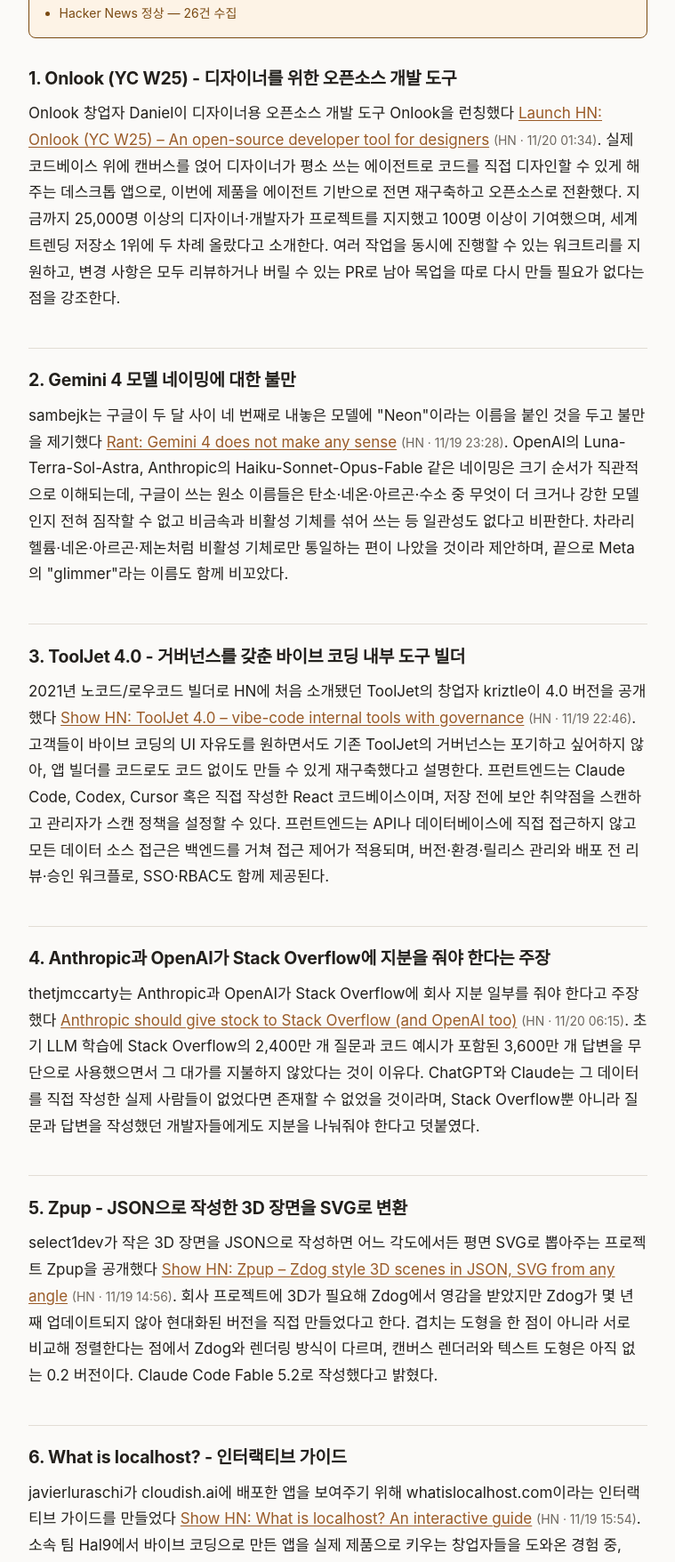
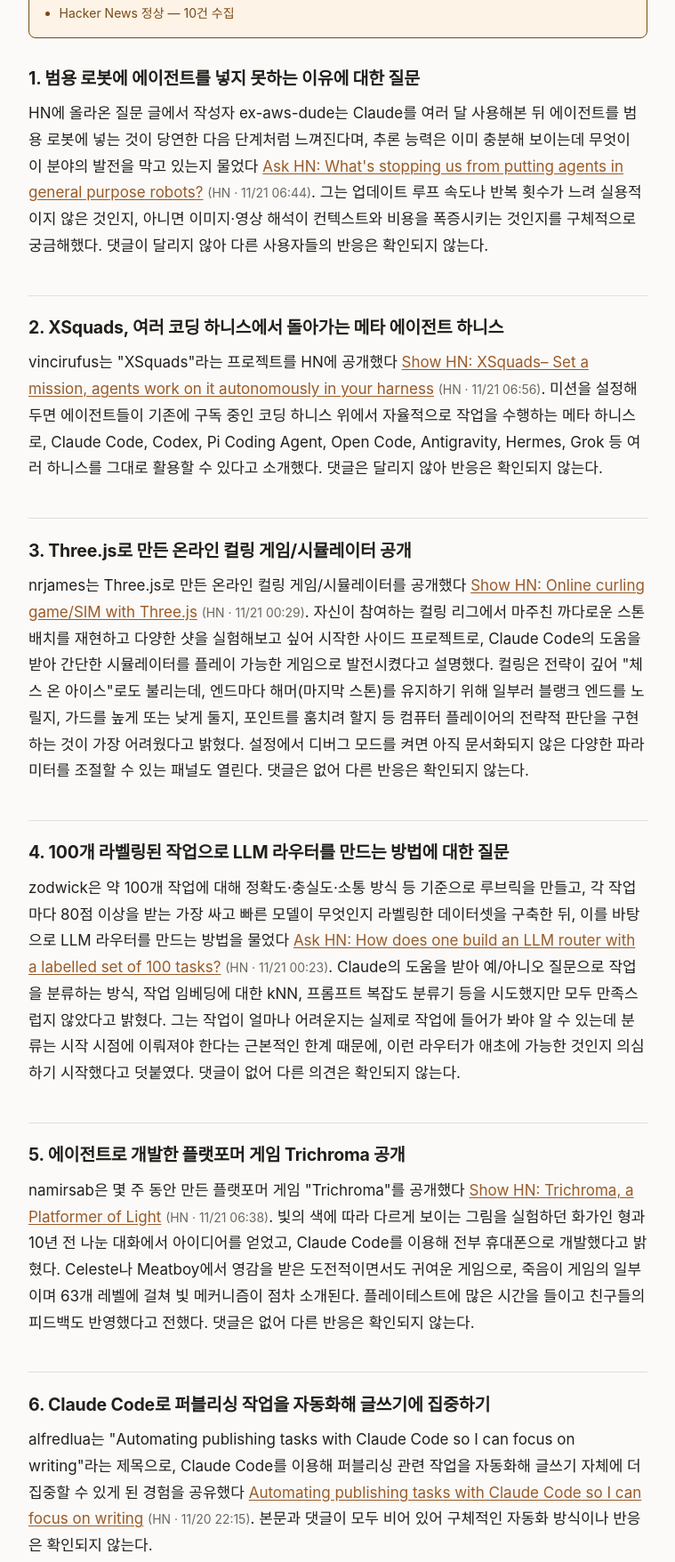
Before and after one commit to Junroot/reddit-claude, a plain HTML site: page index.html in a window 1280 px wide. Shown: the part 213-1969 px from the top of the page at 89% size, without its empty margins (260-1019 px from the left). Drawn offline with Linux system fonts and the light colour scheme.

Commit message:
브리프 발행 2026-11-21 01:44 UTC

```diff
--- a/index.html
+++ b/index.html
@@ -121,71 +121,72 @@
 
 <header>
   <h1>Claude Code 커뮤니티 브리프</h1>
-  <p class="asof">기준 시각 2026-11-20 10:53 KST</p>
+  <p class="asof">기준 시각 2026-11-21 10:42 KST</p>
 </header>
 
-<div class="banner attention"><b>이번 회차 수집 상태</b><ul><li><b>Reddit 수집 실패</b></li><li>Hacker News 정상 — 26건 수집</li></ul></div>
+<div class="banner attention"><b>이번 회차 수집 상태</b><ul><li><b>Reddit 수집 실패</b></li><li>Hacker News 정상 — 10건 수집</li></ul></div>
 
 <main>
-<h2>1. Onlook (YC W25) - 디자이너를 위한 오픈소스 개발 도구</h2>
-<p>Onlook 창업자 Daniel이 디자이너용 오픈소스 개발 도구 Onlook을 런칭했다 <a href="https://news.ycombinator.com/item?id=50562320">Launch HN: Onlook (YC W25) – An open-source developer tool for designers</a> <span class="ref">(HN · 11/20 01:34)</span>. 실제
-코드베이스 위에 캔버스를 얹어 디자이너가 평소 쓰는 에이전트로 코드를 직접 디자인할 수 있게 해주는
-데스크톱 앱으로, 이번에 제품을 에이전트 기반으로 전면 재구축하고 오픈소스로 전환했다. 지금까지
-25,000명 이상의 디자이너·개발자가 프로젝트를 지지했고 100명 이상이 기여했으며, 세계 트렌딩 저장소
-1위에 두 차례 올랐다고 소개한다. 여러 작업을 동시에 진행할 수 있는 워크트리를 지원하고, 변경 사항은
-모두 리뷰하거나 버릴 수 있는 PR로 남아 목업을 따로 다시 만들 필요가 없다는 점을 강조한다.</p>
-
-<h2>2. Gemini 4 모델 네이밍에 대한 불만</h2>
-<p>sambejk는 구글이 두 달 사이 네 번째로 내놓은 모델에 "Neon"이라는 이름을 붙인 것을 두고 불만을
-제기했다 <a href="https://news.ycombinator.com/item?id=50560575">Rant: Gemini 4 does not make any sense</a> <span class="ref">(HN · 11/19 23:28)</span>. OpenAI의 Luna-Terra-Sol-Astra, Anthropic의 Haiku-Sonnet-Opus-Fable
-같은 네이밍은 크기 순서가 직관적으로 이해되는데, 구글이 쓰는 원소 이름들은 탄소·네온·아르곤·수소 중
-무엇이 더 크거나 강한 모델인지 전혀 짐작할 수 없고 비금속과 비활성 기체를 섞어 쓰는 등 일관성도
-없다고 비판한다. 차라리 헬륨·네온·아르곤·제논처럼 비활성 기체로만 통일하는 편이 나았을 것이라
-제안하며, 끝으로 Meta의 "glimmer"라는 이름도 함께 비꼬았다.</p>
-
-<h2>3. ToolJet 4.0 - 거버넌스를 갖춘 바이브 코딩 내부 도구 빌더</h2>
-<p>2021년 노코드/로우코드 빌더로 HN에 처음 소개됐던 ToolJet의 창업자 kriztle이 4.0 버전을
-공개했다 <a href="https://news.ycombinator.com/item?id=50560051">Show HN: ToolJet 4.0 – vibe-code internal tools with governance</a> <span class="ref">(HN · 11/19 22:46)</span>. 고객들이 바이브 코딩의 UI 자유도를 원하면서도 기존 ToolJet의
-거버넌스는 포기하고 싶어하지 않아, 앱 빌더를 코드로도 코드 없이도 만들 수 있게 재구축했다고
-설명한다. 프런트엔드는 Claude Code, Codex, Cursor 혹은 직접 작성한 React 코드베이스이며, 저장 전에
-보안 취약점을 스캔하고 관리자가 스캔 정책을 설정할 수 있다. 프런트엔드는 API나 데이터베이스에 직접
-접근하지 않고 모든 데이터 소스 접근은 백엔드를 거쳐 접근 제어가 적용되며, 버전·환경·릴리스
-관리와 배포 전 리뷰·승인 워크플로, SSO·RBAC도 함께 제공된다.</p>
-
-<h2>4. Anthropic과 OpenAI가 Stack Overflow에 지분을 줘야 한다는 주장</h2>
-<p>thetjmccarty는 Anthropic과 OpenAI가 Stack Overflow에 회사 지분 일부를 줘야 한다고
-주장했다 <a href="https://news.ycombinator.com/item?id=50566487">Anthropic should give stock to Stack Overflow (and OpenAI too)</a> <span class="ref">(HN · 11/20 06:15)</span>. 초기 LLM 학습에 Stack Overflow의 2,400만 개 질문과 코드 예시가 포함된
-3,600만 개 답변을 무단으로 사용했으면서 그 대가를 지불하지 않았다는 것이 이유다. ChatGPT와 Claude는
-그 데이터를 직접 작성한 실제 사람들이 없었다면 존재할 수 없었을 것이라며, Stack Overflow뿐 아니라
-질문과 답변을 작성했던 개발자들에게도 지분을 나눠줘야 한다고 덧붙였다.</p>
-
-<h2>5. Zpup - JSON으로 작성한 3D 장면을 SVG로 변환</h2>
-<p>select1dev가 작은 3D 장면을 JSON으로 작성하면 어느 각도에서든 평면 SVG로 뽑아주는 프로젝트
-Zpup을 공개했다 <a href="https://news.ycombinator.com/item?id=50556534">Show HN: Zpup – Zdog style 3D scenes in JSON, SVG from any angle</a> <span class="ref">(HN · 11/19 14:56)</span>. 회사 프로젝트에 3D가 필요해 Zdog에서 영감을 받았지만 Zdog가
-몇 년째 업데이트되지 않아 현대화된 버전을 직접 만들었다고 한다. 겹치는 도형을 한 점이 아니라 서로
-비교해 정렬한다는 점에서 Zdog와 렌더링 방식이 다르며, 캔버스 렌더러와 텍스트 도형은 아직 없는
-0.2 버전이다. Claude Code Fable 5.2로 작성했다고 밝혔다.</p>
-
-<h2>6. What is localhost? - 인터랙티브 가이드</h2>
-<p>javierluraschi가 cloudish.ai에 배포한 앱을 보여주기 위해 whatislocalhost.com이라는 인터랙티브
-가이드를 만들었다 <a href="https://news.ycombinator.com/item?id=50556819">Show HN: What is localhost? An interactive guide</a> <span class="ref">(HN · 11/19 15:54)</span>. 소속 팀 Hal9에서 바이브 코딩으로 만든 앱을 실제 제품으로
-키우는 창업자들을 도와온 경험 중, "Claude로 코딩한 앱을 그대로 내 웹사이트로 써도 되냐"는 질문을
-가장 많이 받았다고 한다. 컴퓨터가 잠들거나 포트 노출로 해킹당하기 쉽고, 인터넷이 느리고
-불안정하며 한 대뿐이라는 한계가 있어 로컬호스트를 웹사이트로 쓰는 건 좋은 생각이 아니라고 설명하며,
-localhost / 127.0.0.1 / ::1이 무엇인지 보여주는 인터랙티브 설명을 만들었다고 소개한다.</p>
-
-<h2>7. 아이들을 위한 소규모 코딩 도구</h2>
-<p>fclaude가 아이들을 위한 작은 코딩 도구를 HN에 공개했다 <a href="https://news.ycombinator.com/item?id=50556421">Show HN: A small coding tool for kids</a> <span class="ref">(HN · 11/19 14:35)</span>. 게시물 본문은
-비어 있어 구체적인 기능 설명은 없다.</p>
-
-<h2>8. Agent Bolt - Claude Code를 가르치는 브라우저 게임</h2>
-<p>danlapteacru가 직접 해보면서 Claude Code 사용법을 익히는 브라우저 게임 Agent Bolt를
-공개했다 <a href="https://news.ycombinator.com/item?id=50558292">Show HN: Agent Bolt – a browser game that teaches Claude Code by doing</a> <span class="ref">(HN · 11/19 19:23)</span>. 게시물 본문은 비어 있어 구체적인 게임 구성에 대한 설명은 없다.</p>
+<h2>1. 범용 로봇에 에이전트를 넣지 못하는 이유에 대한 질문</h2>
+<p>HN에 올라온 질문 글에서 작성자 ex-aws-dude는 Claude를 여러 달 사용해본 뒤 에이전트를 범용
+로봇에 넣는 것이 당연한 다음 단계처럼 느껴진다며, 추론 능력은 이미 충분해 보이는데 무엇이 이
+분야의 발전을 막고 있는지 물었다 <a href="https://news.ycombinator.com/item?id=50582662">Ask HN: What's stopping us from putting agents in general purpose robots?</a> <span class="ref">(HN · 11/21 06:44)</span>. 그는 업데이트 루프 속도나 반복 횟수가
+느려 실용적이지 않은 것인지, 아니면 이미지·영상 해석이 컨텍스트와 비용을 폭증시키는 것인지를
+구체적으로 궁금해했다. 댓글이 달리지 않아 다른 사용자들의 반응은 확인되지 않는다.</p>
+<h2>2. XSquads, 여러 코딩 하니스에서 돌아가는 메타 에이전트 하니스</h2>
+<p>vincirufus는 "XSquads"라는 프로젝트를 HN에 공개했다 <a href="https://news.ycombinator.com/item?id=50582844">Show HN: XSquads– Set a mission, agents work on it autonomously in your harness</a> <span class="ref">(HN · 11/21 06:56)</span>. 미션을 설정해두면
+에이전트들이 기존에 구독 중인 코딩 하니스 위에서 자율적으로 작업을 수행하는 메타 하니스로,
+Claude Code, Codex, Pi Coding Agent, Open Code, Antigravity, Hermes, Grok 등 여러 하니스를
+그대로 활용할 수 있다고 소개했다. 댓글은 달리지 않아 반응은 확인되지 않는다.</p>
+<h2>3. Three.js로 만든 온라인 컬링 게임/시뮬레이터 공개</h2>
+<p>nrjames는 Three.js로 만든 온라인 컬링 게임/시뮬레이터를 공개했다 <a href="https://news.ycombinator.com/item?id=50576133">Show HN: Online curling game/SIM with Three.js</a> <span class="ref">(HN · 11/21 00:29)</span>. 자신이
+참여하는 컬링 리그에서 마주친 까다로운 스톤 배치를 재현하고 다양한 샷을 실험해보고 싶어 시작한
+사이드 프로젝트로, Claude Code의 도움을 받아 간단한 시뮬레이터를 플레이 가능한 게임으로
+발전시켰다고 설명했다. 컬링은 전략이 깊어 "체스 온 아이스"로도 불리는데, 엔드마다 해머(마지막
+스톤)를 유지하기 위해 일부러 블랭크 엔드를 노릴지, 가드를 높게 또는 낮게 둘지, 포인트를 훔치려
+할지 등 컴퓨터 플레이어의 전략적 판단을 구현하는 것이 가장 어려웠다고 밝혔다. 설정에서 디버그
+모드를 켜면 아직 문서화되지 않은 다양한 파라미터를 조절할 수 있는 패널도 열린다. 댓글은 없어
+다른 반응은 확인되지 않는다.</p>
+<h2>4. 100개 라벨링된 작업으로 LLM 라우터를 만드는 방법에 대한 질문</h2>
+<p>zodwick은 약 100개 작업에 대해 정확도·충실도·소통 방식 등 기준으로 루브릭을 만들고, 각
+작업마다 80점 이상을 받는 가장 싸고 빠른 모델이 무엇인지 라벨링한 데이터셋을 구축한 뒤, 이를
+바탕으로 LLM 라우터를 만드는 방법을 물었다 <a href="https://news.ycombinator.com/item?id=50575992">Ask HN: How does one build an LLM router with a labelled set of 100 tasks?</a> <span class="ref">(HN · 11/21 00:23)</span>. Claude의 도움을 받아 예/아니오
+질문으로 작업을 분류하는 방식, 작업 임베딩에 대한 kNN, 프롬프트 복잡도 분류기 등을 시도했지만
+모두 만족스럽지 않았다고 밝혔다. 그는 작업이 얼마나 어려운지는 실제로 작업에 들어가 봐야 알 수
+있는데 분류는 시작 시점에 이뤄져야 한다는 근본적인 한계 때문에, 이런 라우터가 애초에 가능한
+것인지 의심하기 시작했다고 덧붙였다. 댓글이 없어 다른 의견은 확인되지 않는다.</p>
+<h2>5. 에이전트로 개발한 플랫포머 게임 Trichroma 공개</h2>
+<p>namirsab은 몇 주 동안 만든 플랫포머 게임 "Trichroma"를 공개했다 <a href="https://news.ycombinator.com/item?id=50582578">Show HN: Trichroma, a Platformer of Light</a> <span class="ref">(HN · 11/21 06:38)</span>. 빛의
+색에 따라 다르게 보이는 그림을 실험하던 화가인 형과 10년 전 나눈 대화에서 아이디어를 얻었고,
+Claude Code를 이용해 전부 휴대폰으로 개발했다고 밝혔다. Celeste나 Meatboy에서 영감을 받은
+도전적이면서도 귀여운 게임으로, 죽음이 게임의 일부이며 63개 레벨에 걸쳐 빛 메커니즘이 점차
+소개된다. 플레이테스트에 많은 시간을 들이고 친구들의 피드백도 반영했다고 전했다. 댓글은 없어
+다른 반응은 확인되지 않는다.</p>
+<h2>6. Claude Code로 퍼블리싱 작업을 자동화해 글쓰기에 집중하기</h2>
+<p>alfredlua는 "Automating publishing tasks with Claude Code so I can focus on writing"라는
+제목으로, Claude Code를 이용해 퍼블리싱 관련 작업을 자동화해 글쓰기 자체에 더 집중할 수 있게
+된 경험을 공유했다 <a href="https://news.ycombinator.com/item?id=50574228">Automating publishing tasks with Claude Code so I can focus on writing</a> <span class="ref">(HN · 11/20 22:15)</span>. 본문과 댓글이 모두 비어 있어 구체적인 자동화 방식이나
+반응은 확인되지 않는다.</p>
+<h2>7. 코드베이스에서 아키텍처 다이어그램을 생성하는 ArkViz 공개</h2>
+<p>ArkViz 창업자 bofia는 코드베이스로부터 AI를 이용해 소프트웨어 아키텍처 다이어그램을 자동으로
+생성하는 제품 "ArkViz"를 공개했다 <a href="https://news.ycombinator.com/item?id=50580994">Show HN: ArkViz – AI generated software architecture diagrams</a> <span class="ref">(HN · 11/21 04:58)</span>. 사람에게는 확대·축소, 검색, 구성 파일
+표시 등이 가능한 시각적 문서를 제공하고, AI 에이전트에게는 구조화된 모델 다이어그램으로 더 깊은
+관계형 컨텍스트를 제공하는 것이 목표라고 설명했다. CLAUDE.md, AGENTS.md, ARCHITECTURE.md 같은
+텍스트 기반 컨텍스트 파일이 이미 자리를 잡은 것처럼, ArkViz는 ARCHITECTURE.md를 보완해 컴포넌트
+간 연결과 구성 관계를 더 깊이 보여주는 것을 지향한다고 밝혔다. 다이어그램 유지보수에 시간이 많이
+들어 흔히 없거나 오래된 상태로 방치된다는 문제를 자동화로 해결하려 한다는 점도 강조했다. 댓글은
+없어 다른 반응은 확인되지 않는다.</p>
+<h2>8. Claude Code가 충분한 상황에서 새 코딩 하니스를 만들 가치가 있는지에 대한 질문</h2>
+<p>deepcover는 Claude Code가 엔지니어에게 필요한 거의 모든 것을 갖춘 것처럼 보이는 상황에서,
+모델을 전환할 수 있는 내장 라우터와 메모리를 갖춘 경량 코딩 하니스를 새로 만드는 것이 여전히
+가치가 있는지 물었다 <a href="https://news.ycombinator.com/item?id=50571425">Is it still worth building Coding Harness?</a> <span class="ref">(HN · 11/20 16:46)</span>. 여러 모델 제공사가 함께 작업하는 구조로 작업 해결에
+최적화한 하니스를 염두에 두고 있다고 덧붙였다. 댓글이 없어 다른 사용자들의 생각은 확인되지
+않는다.</p>
 
 </main>
 
 <footer>
-  <p>생성 2026-11-20 10:55 KST</p>
+  <p>생성 2026-11-21 10:44 KST</p>
   <p><a href="https://github.com/Junroot/reddit-claude">Junroot/reddit-claude</a>가 하루 한 번 자동으로 만든다. 과거 브리프는 남기지 않는다.</p>
 </footer>
 
```
